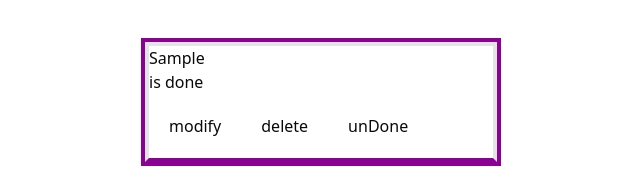
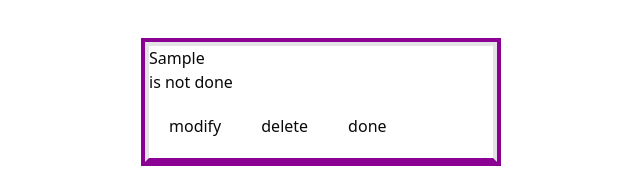
Before and after one commit to berkal749/todo-app-redux, a React (Vite) app: page / in a window 1280 px wide. Both pictures are taken after typing "Sample" into the empty fields and a click on the button "add". Shown: the part 122-310 px from the top of the page, without its empty margins (319-959 px from the left). Built offline with nearby package versions, Linux system fonts and the light colour scheme.

Commit message:
v1.1.3: logique fixed

```diff
--- a/src/components/ListTask.tsx
+++ b/src/components/ListTask.tsx
@@ -51,10 +51,10 @@ export default function ListTask() {
               ) : (
                 <div className='border-4  border-b-fuchsia-800'>
                   <p>{task.description}</p>
-                  {task.isDone ? (<p>is done</p>) : (<p>is not done</p>)}
+                  {!task.isDone ? (<p>is done</p>) : (<p>is not done</p>)}
                   <button className='m-5' onClick={() => { modifiyHandlerOpen(task); }}>modify</button>
                   <button className='m-5' onClick={() => removeHandler(task)}>delete</button>
-                  {!task.isDone ? (<button className='m-5' onClick={() => doneUnDoneHandler(task)}>done</button>) : (<button className='m-5' onClick={() => doneUnDoneHandler(task)}>unDone</button>)}
+                  {task.isDone ? (<button className='m-5' onClick={() => doneUnDoneHandler(task)}>done</button>) : (<button className='m-5' onClick={() => doneUnDoneHandler(task)}>unDone</button>)}
                 </div>
               )}
           </div>
```
